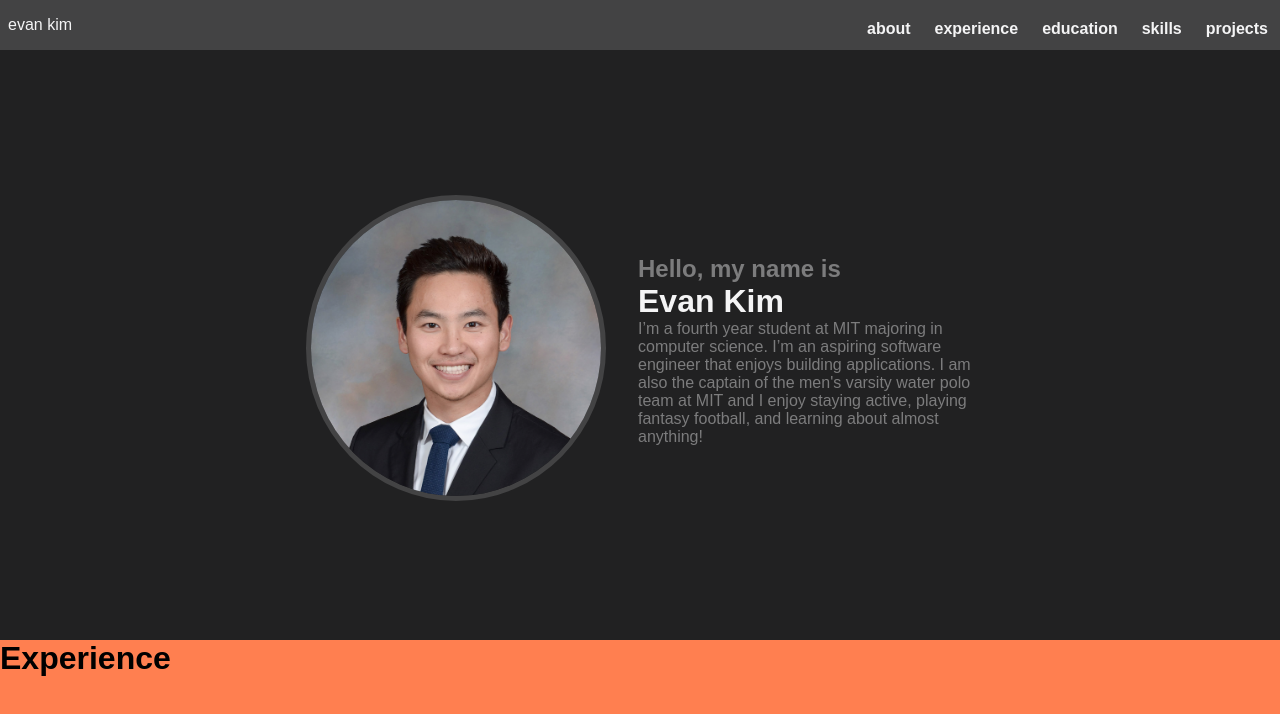
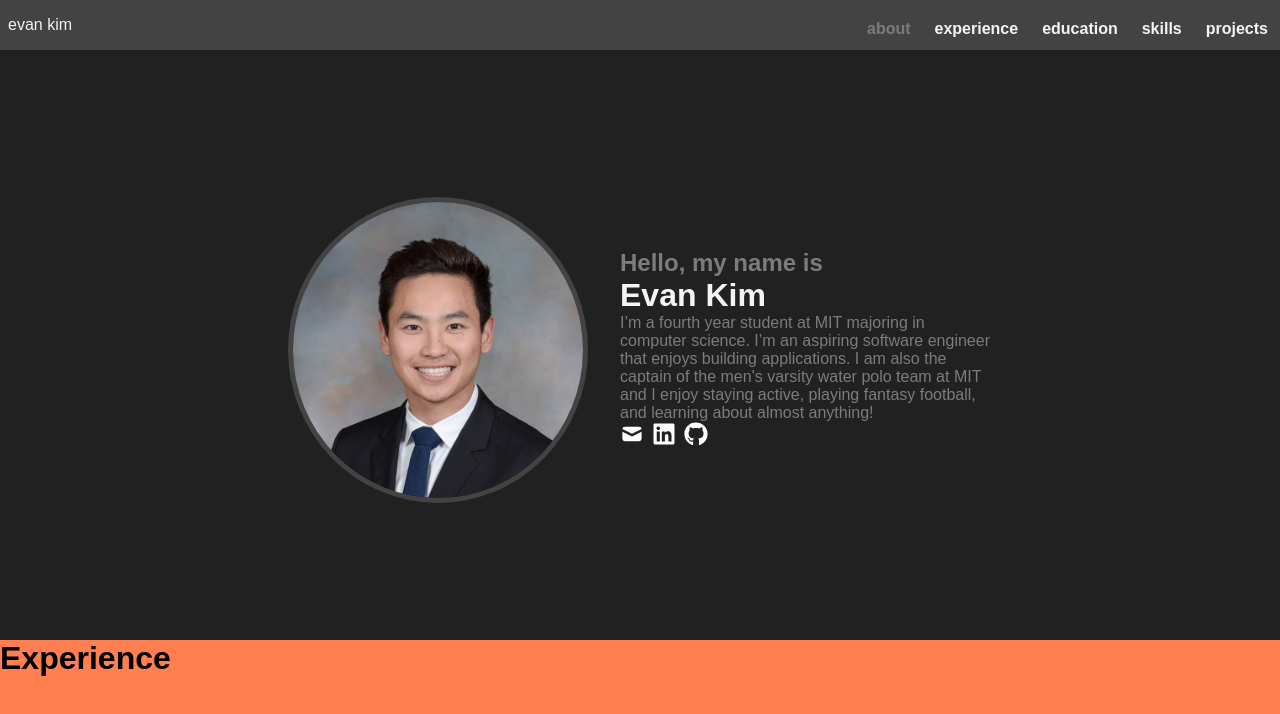
Before and after one commit to evankim20/evankim20.github.io, a React (Create React App) app: page / in a window 1280 px wide. Shown: the top 714 px of the page. Built offline with nearby package versions, Linux system fonts and the light colour scheme.

Commit message:
responsive about page and links added

```diff
--- a/src/App.css
+++ b/src/App.css
@@ -29,6 +29,7 @@
   padding: 8px;
   display: inline-block;
   color:  #f4f4f5;
+  cursor: pointer;
 }
 
 .links {
@@ -44,6 +45,7 @@
   margin: 4px;
   display: block;
   color: #f4f4f5;
+  cursor: pointer;
 }
 
 button {
@@ -72,8 +74,12 @@ button {
   animation-direction: alternate;
 }
 
-/* Media screen size */
-@media screen and (min-width: 768px) {
+.link-wrapper > .active {
+  transition: color 0.4s; /* For modern browsers */
+  color:#7c7c7d !important;
+}
+
+@media screen and (min-width: 750px) {
   button {
       display: none;
   }
@@ -90,6 +96,7 @@ button {
     margin-top: 8px;
     display: inline-block;
   }
+
 }
 
 
@@ -99,10 +106,11 @@ button {
   height: 80vh;
   background-color: #212122;
   /* color:#007bed; MAIN BLUE*/
-  /* #7c7c7d secondary fond color */
+  /* #7c7c7d secondary font color */
   /* color: #434344; SECONDARY GREY*/
   color: #f4f4f5;
   text-align: center;
+  overflow:hidden;
 }
 
 .experience-section {
@@ -128,27 +136,67 @@ button {
 /* ABOUT PAGE */
 .nametag {
   height: 100%;
-  width: 75%;
+  width: 85%;
   margin: auto;
   display: flex;
   align-items: center;
   justify-content: center;
-  /* margin-top: 10vh; */
+  flex-wrap: wrap;
 }
 
 #headshot {
   border-radius: 50%;
   border: 5px solid #434344;
-  width: 300px;
-  margin-right: 32px;
+  width: 150px;
 }
 
 #photo {
-  max-width: 100%;
-  /* height: 100%; */
+  display: none;
+  /* margin-bottom: -10vh; */
 }
 
 #bio {
-  flex-basis: 35%;
+  flex-basis: 100%;
+  flex: 1;
   text-align: left;
 }
+
+.website-link {
+  color: white;
+  font-size: x-large;
+  margin-right: 8px;
+}
+
+.website-link:hover {
+  color: white;
+  opacity: 50%;
+}
+
+@media screen and (min-width: 850px) {
+  .nametag {
+    width: 55%;
+    flex-wrap: nowrap;
+  }
+
+  #headshot {
+    border-radius: 50%;
+    border: 5px solid #434344;
+    width: 300px;
+    margin-right: 32px;
+  }
+
+  #photo {
+    display: flex;
+    max-width: 100%;
+    width: auto;
+    margin-bottom: 0;
+    height: auto;
+  }
+
+  #bio {
+    flex-basis: 85%;
+    width: 80px;
+    flex: auto;
+    text-align: left;
+  }
+}
--- a/src/components/Nametag.js
+++ b/src/components/Nametag.js
@@ -1,7 +1,14 @@
 import React from 'react'
 import headshot from "../Images/headshot.png"
+import { FaGithub } from 'react-icons/fa';
+import { FaLinkedin } from 'react-icons/fa';
+import { HiMail } from 'react-icons/hi';
+
 
 function Nametag() {
+    const user = "evkim.dev";
+    const domain = "gmail.com";
+
     return (
         <div className="nametag">
             <div id="photo">
@@ -14,6 +21,16 @@ function Nametag() {
                                         enjoys building applications.  I am also the captain of the men's varsity water polo team at MIT and I enjoy staying active,
                                         playing fantasy football, and learning about almost anything!
                 </div>
+                <a href={"mailto:" + user + "@" + domain} className="website-link">
+                    <HiMail />
+                </a>
+                <a href="https://www.linkedin.com/in/evan-kim-863b4514a/" className="website-link">
+                    <FaLinkedin />
+                </a>
+                <a href="https://github.com/evankim20" className="website-link">
+                    <FaGithub />
+                </a>
+
             </div>
         </div>
     )
--- a/src/components/Navbar.js
+++ b/src/components/Navbar.js
@@ -1,6 +1,6 @@
 import React from 'react'
-import { FaAlignRight } from 'react-icons/fa';
-import { Link } from 'react-scroll'
+import { HiMenu } from 'react-icons/hi';
+import { Link, animateScroll as scroll } from 'react-scroll'
 import { useState } from 'react'
 
 const Navbar = () => {
@@ -10,11 +10,15 @@ const Navbar = () => {
         setToggle(!toggle)
     }
 
+    const scrollToTop = () => {
+        scroll.scrollToTop();
+    };
+
     return (
         <div id="nav">
-            <div id="logo">evan kim</div>
+            <div id="logo" onClick={scrollToTop}>evan kim</div>
             <button onClick={Toggle}>
-                        <FaAlignRight />
+                        <HiMenu />
             </button>
             <div className={toggle ? "links show-nav" : "links hide-nav"}>
                 <div className="link-wrapper">
```
